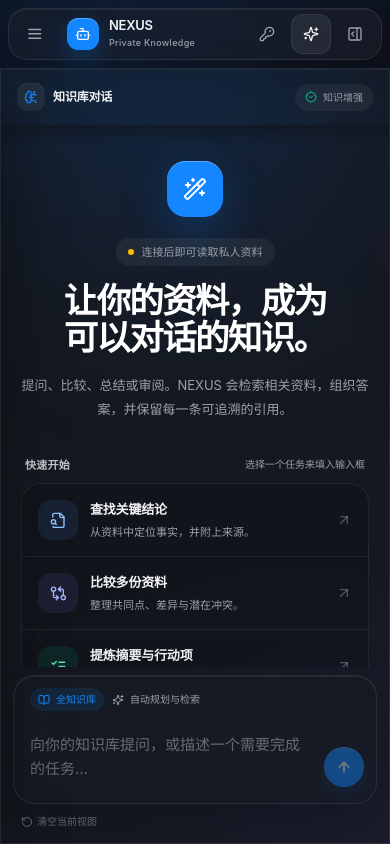
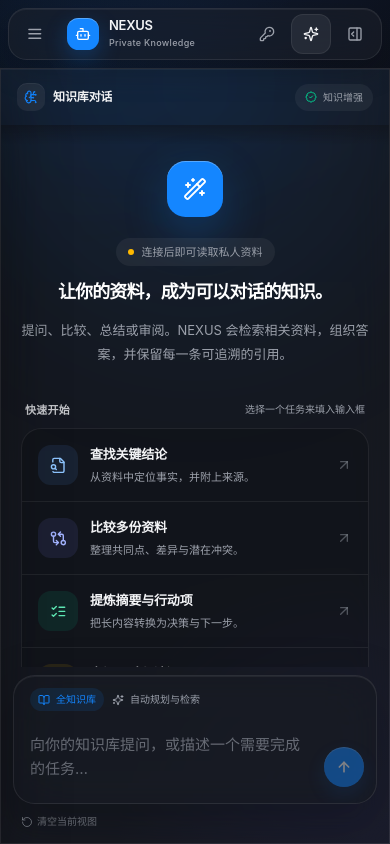
Before and after one commit to shuaiwang888/AI-Chatbot, a React (Vite) app in the folder frontend/: page /#/chat in a window 390 px wide. Built offline with nearby package versions, Linux system fonts and the light colour scheme; no server answers.

Commit message:
fix(frontend): keep welcome headline on one line

```diff
--- a/frontend/src/components/chat/WelcomeDashboard.tsx
+++ b/frontend/src/components/chat/WelcomeDashboard.tsx
@@ -73,8 +73,8 @@
             </span>
             {serviceState.label}
           </div>
-          <h2 className="welcome-title text-balance text-[2.15rem] font-semibold leading-[1.08] tracking-[-0.045em] text-white sm:text-[2.65rem] md:text-[3.1rem]">
-            让你的资料，成为<br className="hidden sm:block" />可以对话的知识。
+          <h2 className="welcome-title whitespace-nowrap text-[clamp(1rem,4.6vw,2rem)] font-semibold leading-[1.08] tracking-[-0.045em] text-white">
+            让你的资料，成为可以对话的知识。
           </h2>
           <p className="mx-auto mt-4 max-w-2xl text-[13px] leading-6 text-muted-foreground sm:text-sm">
             提问、比较、总结或审阅。NEXUS 会检索相关资料，组织答案，并保留每一条可追溯的引用。
--- a/frontend/src/styles/globals.css
+++ b/frontend/src/styles/globals.css
@@ -210,7 +210,7 @@
 @media (min-width: 768px) and (max-height: 760px) {
   .welcome-content { justify-content: flex-start; padding-top: 1.75rem; padding-bottom: 1.75rem; }
   .welcome-mark { width: 3rem; height: 3rem; margin-bottom: .75rem; }
-  .welcome-title { font-size: 2.35rem; }
+  .welcome-title { font-size: 2rem; }
   .welcome-actions { margin-top: 1.5rem; }
 }
 
```
